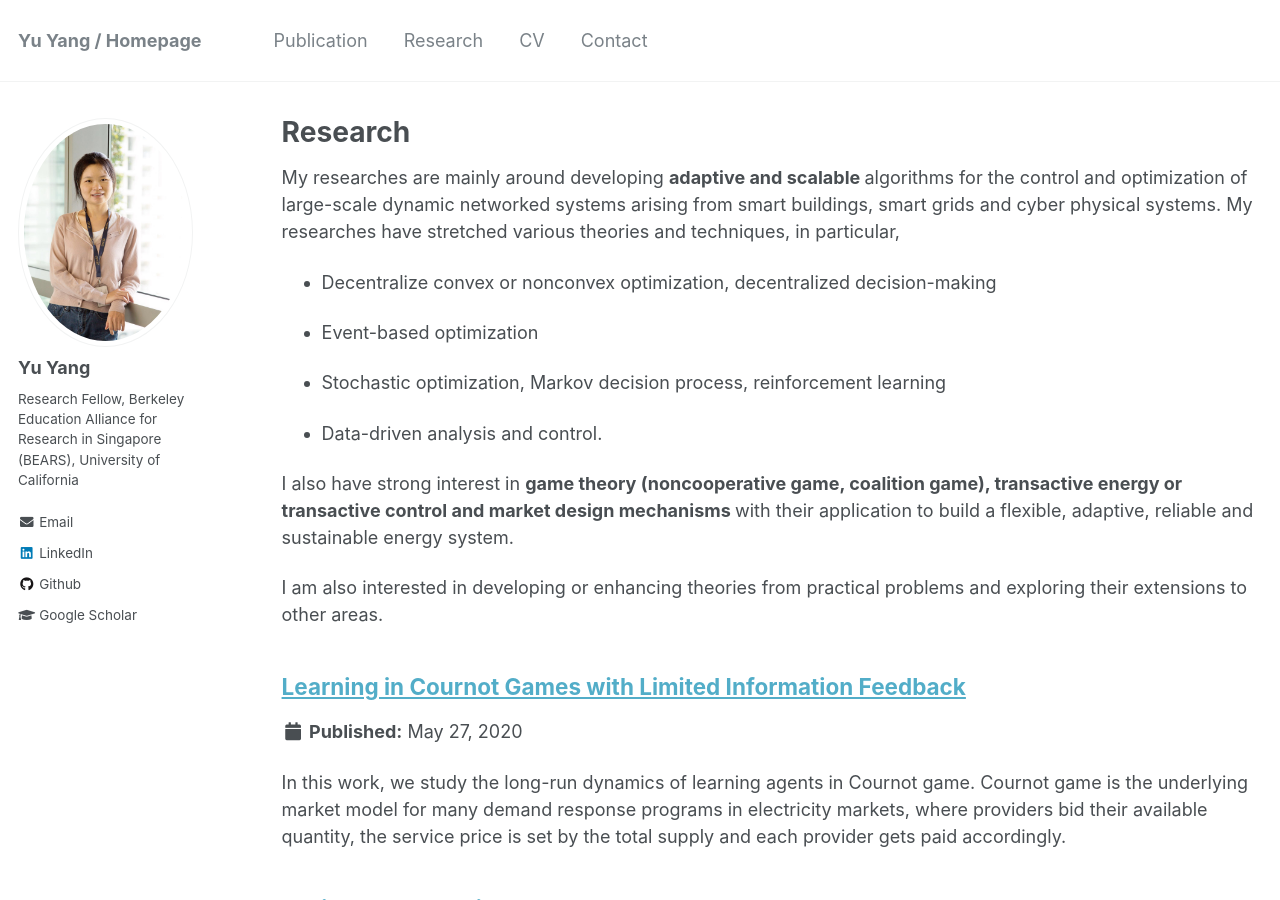
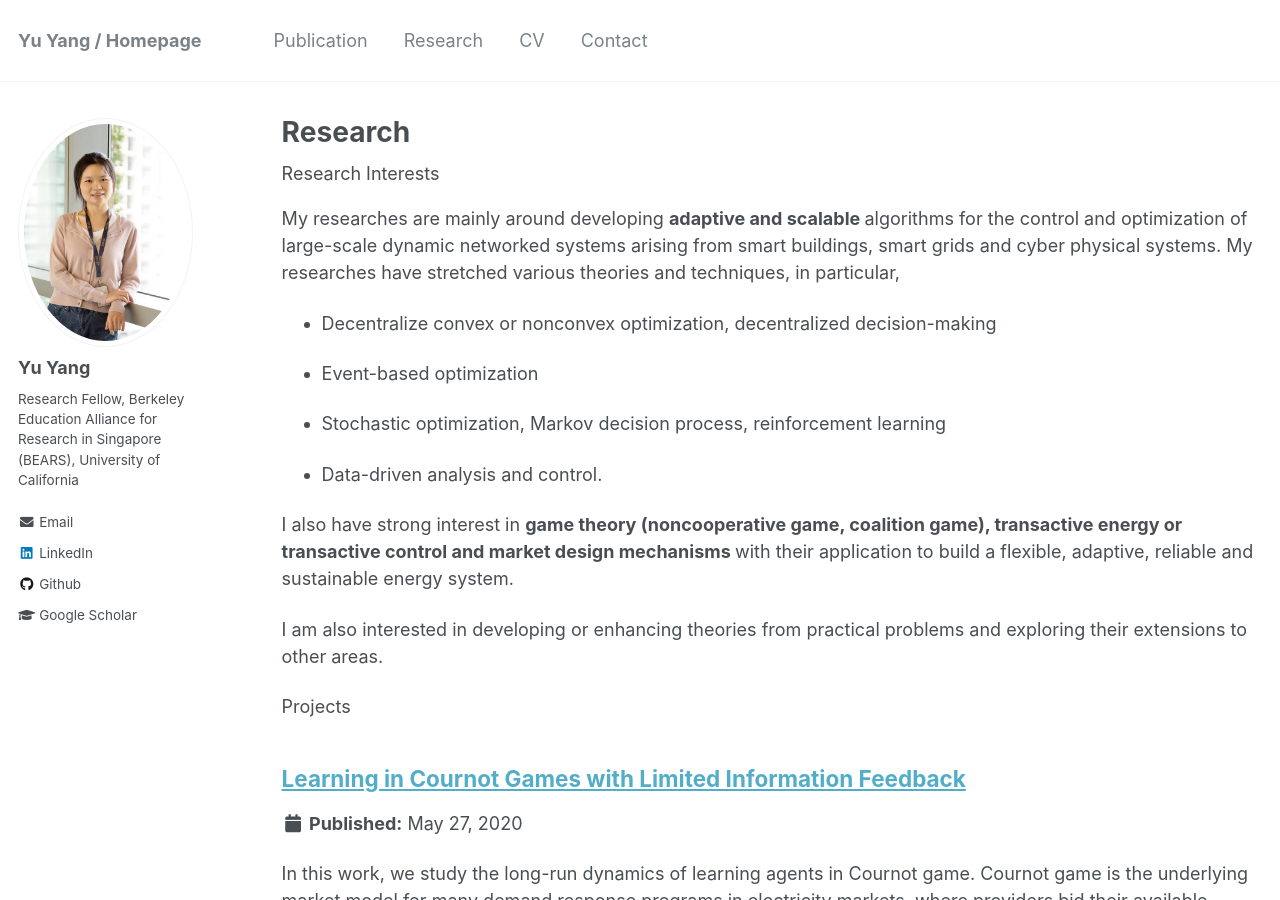
Before and after one commit to yangyu-berkeley/yangyu-berkeley.github.io, a Jekyll site: the page built from _pages/research.md, in a window 1280 px wide and 900 px high. Built offline with Jekyll 4.4.1, drawn with Linux system fonts in a browser that asks for light colours.

Commit message:
Update research.md

```diff
--- a/_pages/research.md
+++ b/_pages/research.md
@@ -6,7 +6,7 @@ author_profile: true
 ---
 {% include base_path %}
 
-
+<h> Research Interests</h>
  My researches are mainly around developing <b> adaptive and scalable </b> algorithms for the control and optimization of large-scale dynamic networked systems arising from smart buildings, smart grids and cyber physical systems.
 My researches have stretched various theories and techniques, in particular,
   <p><ul>
@@ -20,6 +20,8 @@ My researches have stretched various theories and techniques, in particular,
 
  I am also interested in developing or enhancing theories from practical problems and exploring their extensions to other areas.
 
+
+<h> Projects</h>
 {% for post in site.research %}
   {% include archive-single.html %}
 {% endfor %}
```
